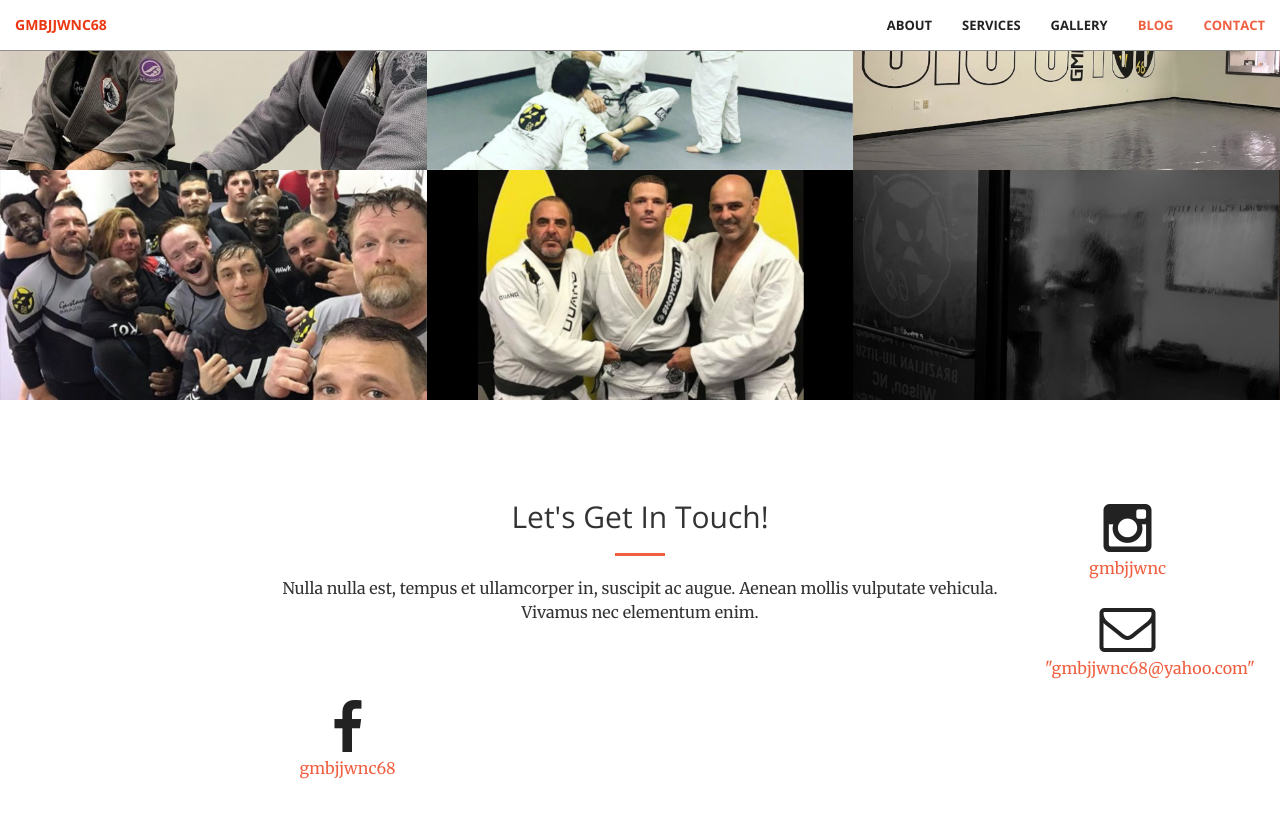
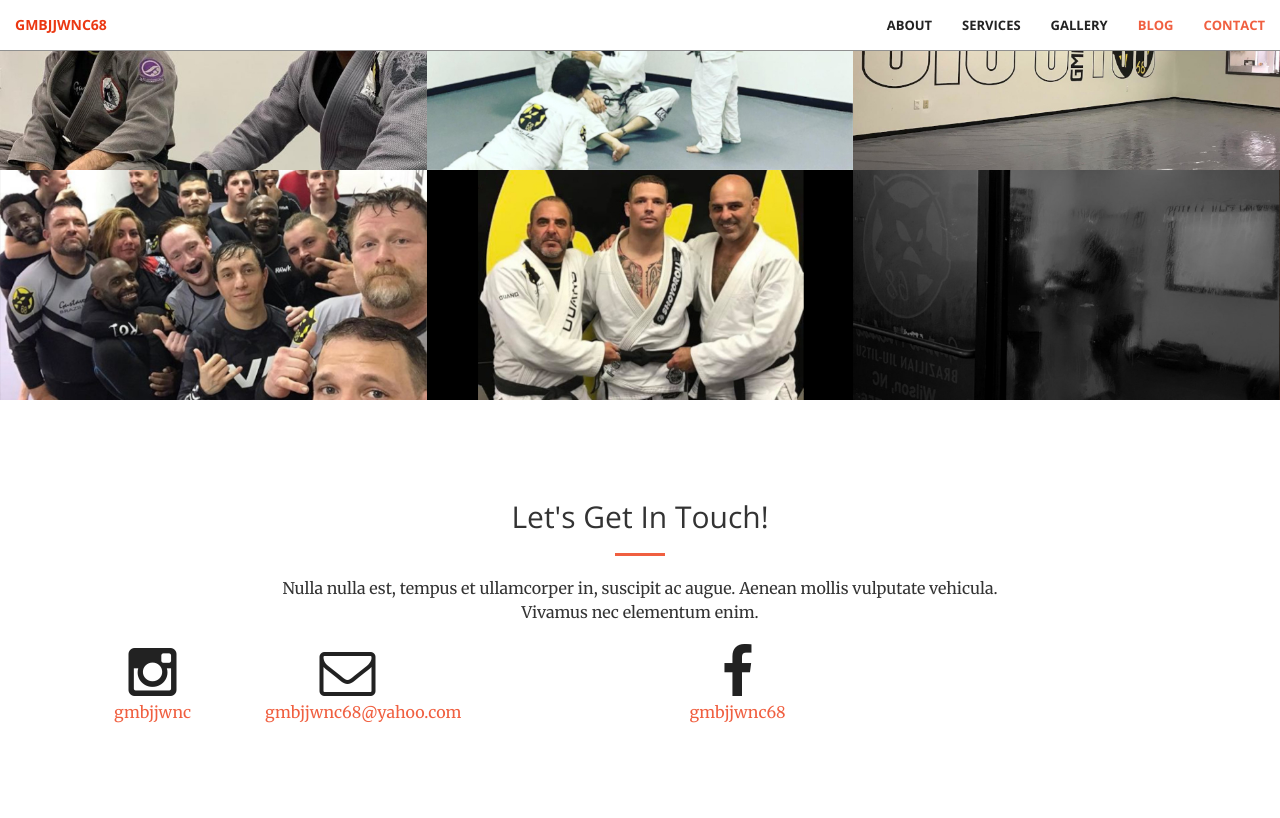
Before and after one commit to gmbjjwnc68/gmbjjwnc68.github.io, a Jekyll site: the page built from index.html, in a window 1280 px wide and 900 px high, scrolled down 1932 px. Shown: the top 818 px of the window. Built offline with Jekyll 4.4.1, drawn with Linux system fonts in a browser that asks for light colours.

Commit message:
Fix row div

```diff
--- a/_includes/contact.html
+++ b/_includes/contact.html
@@ -6,6 +6,8 @@
                 <hr class="primary">
                 <p>Nulla nulla est, tempus et ullamcorper in, suscipit ac augue. Aenean mollis vulputate vehicula. Vivamus nec elementum enim.</p>
             </div>
+        </div>
+        <div class="row">
             <div class="col-lg-2 text-center">
                 <a href="https://instagram.com/{{ site.instagram_username }}">
                     <i class="fa fa-instagram fa-3x wow bounceIn" data-wow-delay=".1s"></i>
@@ -16,7 +18,7 @@
                 <!-- col-lg-offset-2 -->
                 <a href="mailto:{{ site.email }}">
                     <i class="fa fa-envelope-o fa-3x wow bounceIn" data-wow-delay=".1s"></i>
-                <p>"gmbjjwnc68@yahoo.com"</p>
+                    <p>gmbjjwnc68@yahoo.com</p>
                 </a>
             </div>
             <div class="col-lg-2 col-lg-offset-2 text-center">
@@ -25,6 +27,6 @@
                     <p>{{ site.facebook_username }}</p>
                 </a>
             </div>
-
+        </div>
     </div>
 </section>
```
Lines whose indentation alone changed are shown as unchanged.
